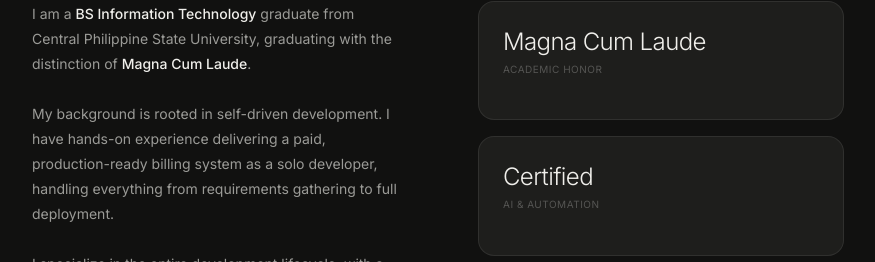
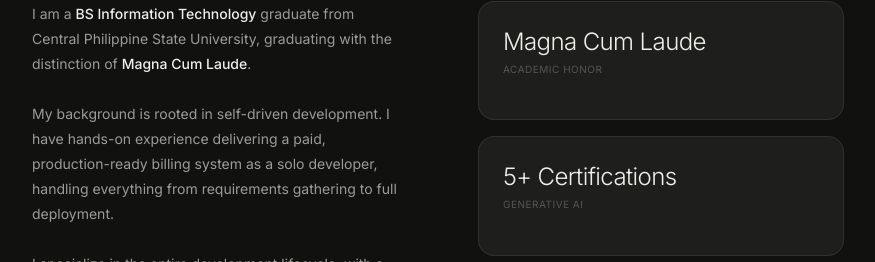
Before and after one commit to Carlwyne-Dev/carlwyne-dev, a Next.js app: page / in a window 1280 px wide. Shown: the part 999-1261 px from the top of the page, without its empty margins (202-1077 px from the left). Built offline with nearby package versions, Linux system fonts and the light colour scheme.

Commit message:
Update About stat to 5+ Certifications

```diff
--- a/components/About.tsx
+++ b/components/About.tsx
@@ -4,7 +4,7 @@ import { motion } from "framer-motion";
 
 const stats = [
   { label: "Academic Honor", value: "Magna Cum Laude" },
-  { label: "AI & Automation", value: "Certified" },
+  { label: "Generative AI", value: "5+ Certifications" },
   { label: "Freelance System", value: "Solo Developer" },
   { label: "Degree Distinction", value: "Dean's Lister" },
 ];
```
